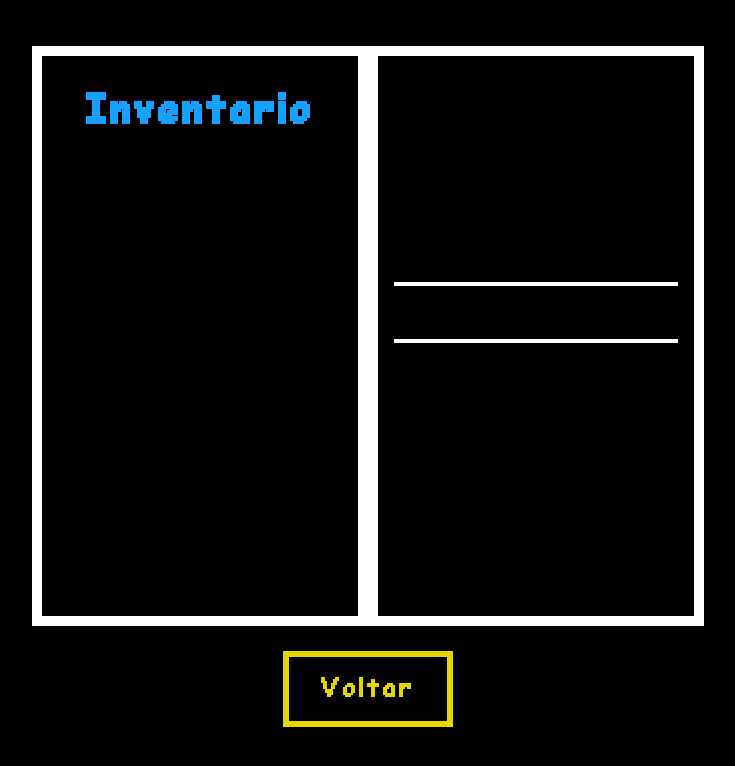
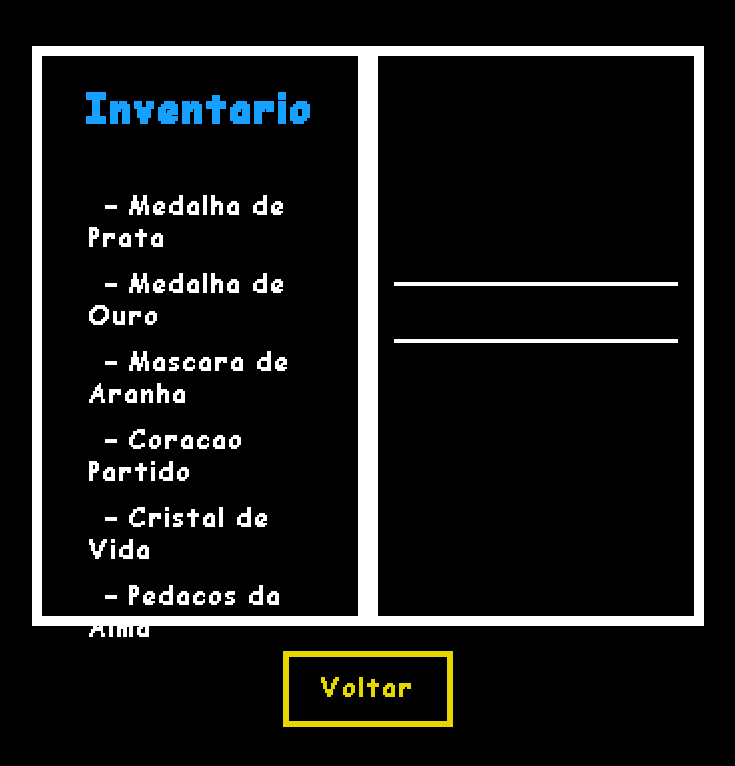
Before and after one commit to mhssouza/mhssouza.github.io, a website: page site/public/userConquistas.html in a window 1280 px wide. Shown: the whole page, without its empty margins (272-1007 px from the left). Drawn offline with Linux system fonts and the light colour scheme.

Commit message:
ultimas alterações no projeto

```diff
--- a/site/public/userConquistas.html
+++ b/site/public/userConquistas.html
@@ -17,12 +17,12 @@
         <div class="mochila">
             <h1>Inventario</h1>
             <ul id="itemLista">
-                <li><a id="conquista" class="itensInventario conqPrata" data-item="1">- Medalha de Prata</a></li>
-                <li><a id="conquista" class="itensInventario conqOuro" data-item="2">- Medalha de Ouro</a></li>
-                <li><a is="conquista" class="itensInventario conqMask" data-item="4">- Mascara de Aranha</a></li>
-                <li><a id="conquista" class="itensInventario conqPartido" data-item="5">- Coracao Partido</a></li>
-                <li><a id="conquista" class="itensInventario conqCristal" data-item="3">- Cristal de Vida</a></li>
-                <li><a id="conquista" class="itensInventario conqPedacos" data-item="6">- Pedacos da Alma</a></li>
+                <li><a id="conquista" class="itensInventario" data-item="1">- Medalha de Prata</a></li>
+                <li><a id="conquista" class="itensInventario" data-item="2">- Medalha de Ouro</a></li>
+                <li><a is="conquista" class="itensInventario" data-item="4">- Mascara de Aranha</a></li>
+                <li><a id="conquista" class="itensInventario" data-item="5">- Coracao Partido</a></li>
+                <li><a id="conquista" class="itensInventario" data-item="3">- Cristal de Vida</a></li>
+                <li><a id="conquista" class="itensInventario" data-item="6">- Pedacos da Alma</a></li>
             </ul>
         </div>
 
```
Also changed, not shown: 1 other file.
